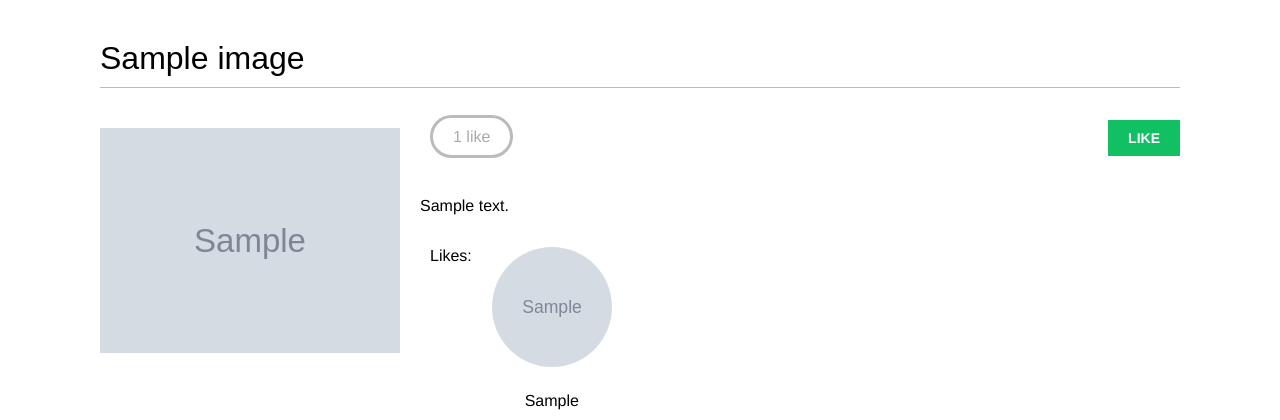
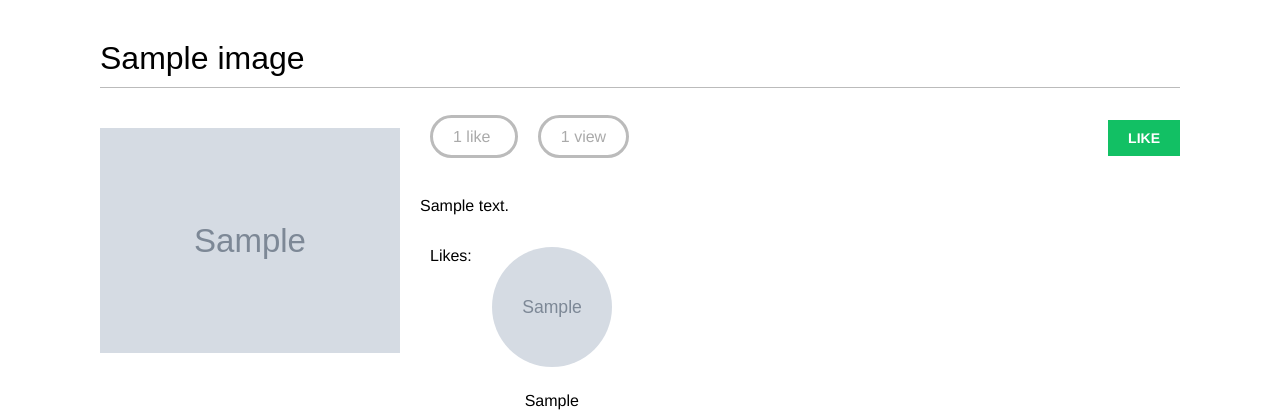
Before and after one commit to Pietruszko/bookmarks-app, a Django app: template images/templates/images/image/detail.html in a window 1280 px wide. Shown: the part 47-467 px from the top of the page. Run offline with Django 5.2, Linux system fonts and the light colour scheme; tables that the repository leaves empty hold one stand-in row (values such as "Sample post"); the template is opened without the code that fills it: values that come from a table or form of the project are taken from there, most other values are stand-ins (such as "Sample title", 1, 10 or a date in 2020); grey boxes marked "Sample" are stand-in pictures; some libraries are stand-ins or nearby versions; some web fonts are replaced.

Commit message:
feat: add views count to detail template

```diff
--- a/images/templates/images/image/detail.html
+++ b/images/templates/images/image/detail.html
@@ -14,6 +14,9 @@
         <span class="count">
           <span class="total">{{ total_likes }}</span>
           like{{ total_likes|pluralize }}
+        </span>
+        <span class="count">
+          {{ total_views }} view{{total_views|pluralize }}
         </span>
         <a href="#" data-id="{{ image.id }}" data-action="{% if request.user in users_like %}un{% endif %}like"
     class="like button">
```
